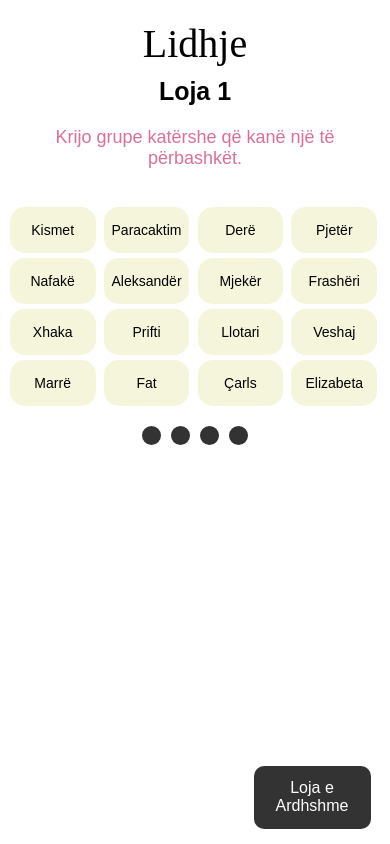
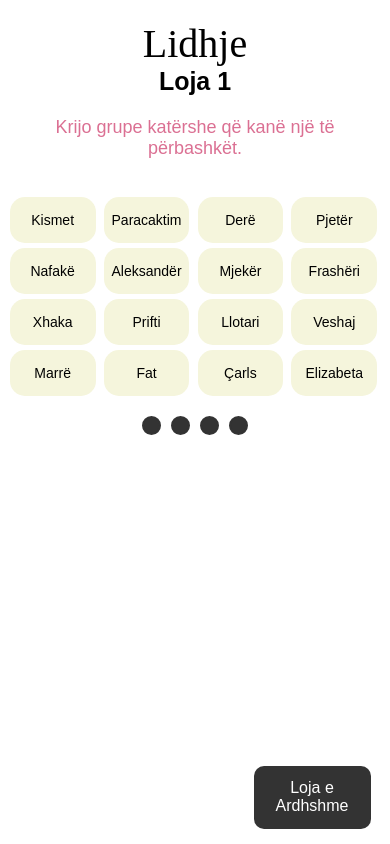
Before and after one commit to dea2001/Lidhje, a React (Vite) app: page / in a window 390 px wide. Built offline with nearby package versions, Linux system fonts and the light colour scheme; a web font is replaced by a local one.

Commit message:
Update App.css

```diff
--- a/src/App.css
+++ b/src/App.css
@@ -185,7 +185,7 @@ button {
 
   h2 {
     font-size: 25px;
-    margin-top: 10px;
+    margin-top: 0px;
   }
 
   button {
```
